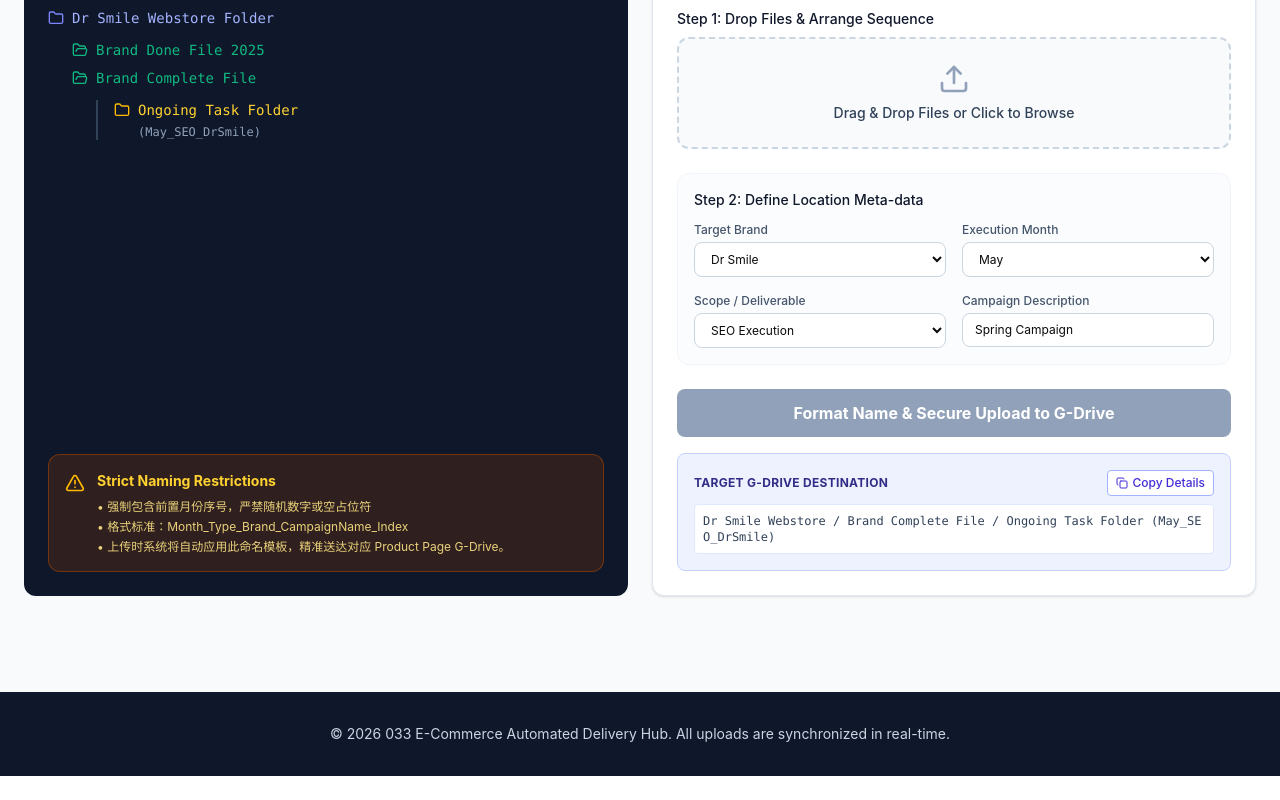
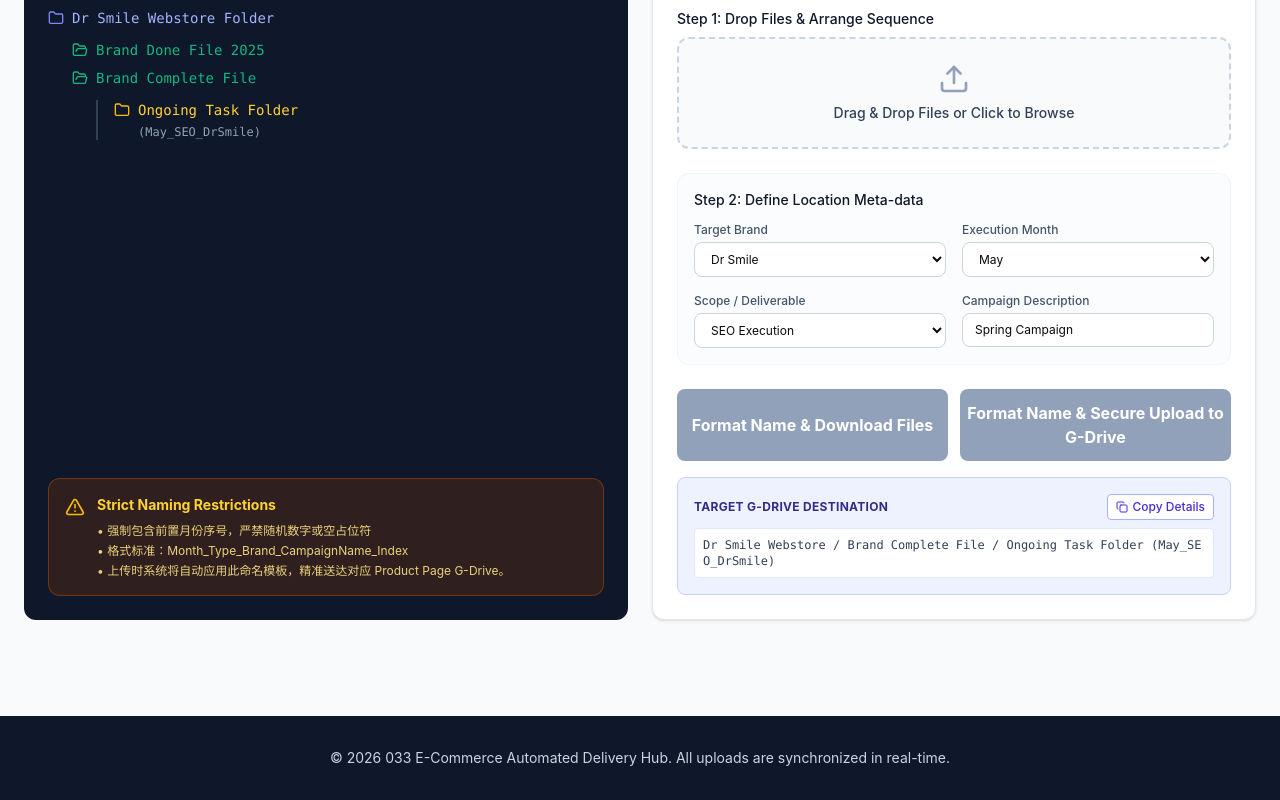
Before and after one commit to JieHuiLee/b2b-ecommerce-dashboard, a React (Vite) app: page / in a window 1280 px wide. Shown: the part 853-1653 px from the top of the page. Before the commit the page ends 1629 px from the top, so only its background shows below. Built offline with nearby package versions, Linux system fonts and the light colour scheme.

Commit message:
Add local download option for formatted files

```diff
--- a/src/app/components/FileSubmissionSection.tsx
+++ b/src/app/components/FileSubmissionSection.tsx
@@ -169,6 +169,28 @@
     }
   };
 
+  // 过渡方案：先支持本地批量下载重命名后的文件
+  const handleFormatAndDownload = () => {
+    if (managedFiles.length === 0) {
+      alert("Please upload at least one file first.");
+      return;
+    }
+
+    managedFiles.forEach((file, index) => {
+      const renamedFile = new File([file.fileObject], formatSingleFileName(file, index), {
+        type: file.fileObject.type,
+      });
+      const url = URL.createObjectURL(renamedFile);
+      const a = document.createElement("a");
+      a.href = url;
+      a.download = renamedFile.name;
+      document.body.appendChild(a);
+      a.click();
+      document.body.removeChild(a);
+      URL.revokeObjectURL(url);
+    });
+  };
+
   return (
     <section className="max-w-7xl mx-auto px-6 py-12">
       <div className="mb-8">
@@ -328,22 +350,34 @@
           </div>
 
           {/* 步骤 3: 触发执行上传 */}
+          <div className="grid grid-cols-1 md:grid-cols-2 gap-3 mb-4">
+            <button
+              onClick={handleFormatAndDownload}
+              disabled={managedFiles.length === 0}
+              className={`w-full text-white font-bold py-3 rounded-lg transition-colors ${
+                managedFiles.length === 0 ? 'bg-slate-400 cursor-not-allowed' : 'bg-[#0F766E] hover:bg-[#0D5E58]'
+              }`}
+            >
+              Format Name & Download Files
+            </button>
+
             <button
               onClick={handleFormatAndUpload}
               disabled={isUploading || managedFiles.length === 0}
-            className={`w-full text-white font-bold py-3 rounded-lg transition-colors mb-4 flex items-center justify-center gap-2 ${
+              className={`w-full text-white font-bold py-3 rounded-lg transition-colors flex items-center justify-center gap-2 ${
                 isUploading || managedFiles.length === 0 ? 'bg-slate-400 cursor-not-allowed' : 'bg-[#4F46E5] hover:bg-[#4338CA]'
               }`}
             >
               {isUploading ? (
                 <>
                   <Loader2 className="w-4 h-4 animate-spin" />
-                Formatting & Direct Uploading to Google Drive...
+                  Uploading...
                 </>
               ) : (
                 "Format Name & Secure Upload to G-Drive"
               )}
             </button>
+          </div>
 
           {/* 上传反馈状态框 */}
           {uploadStatus && (
```
Lines whose indentation alone changed are shown as unchanged.
